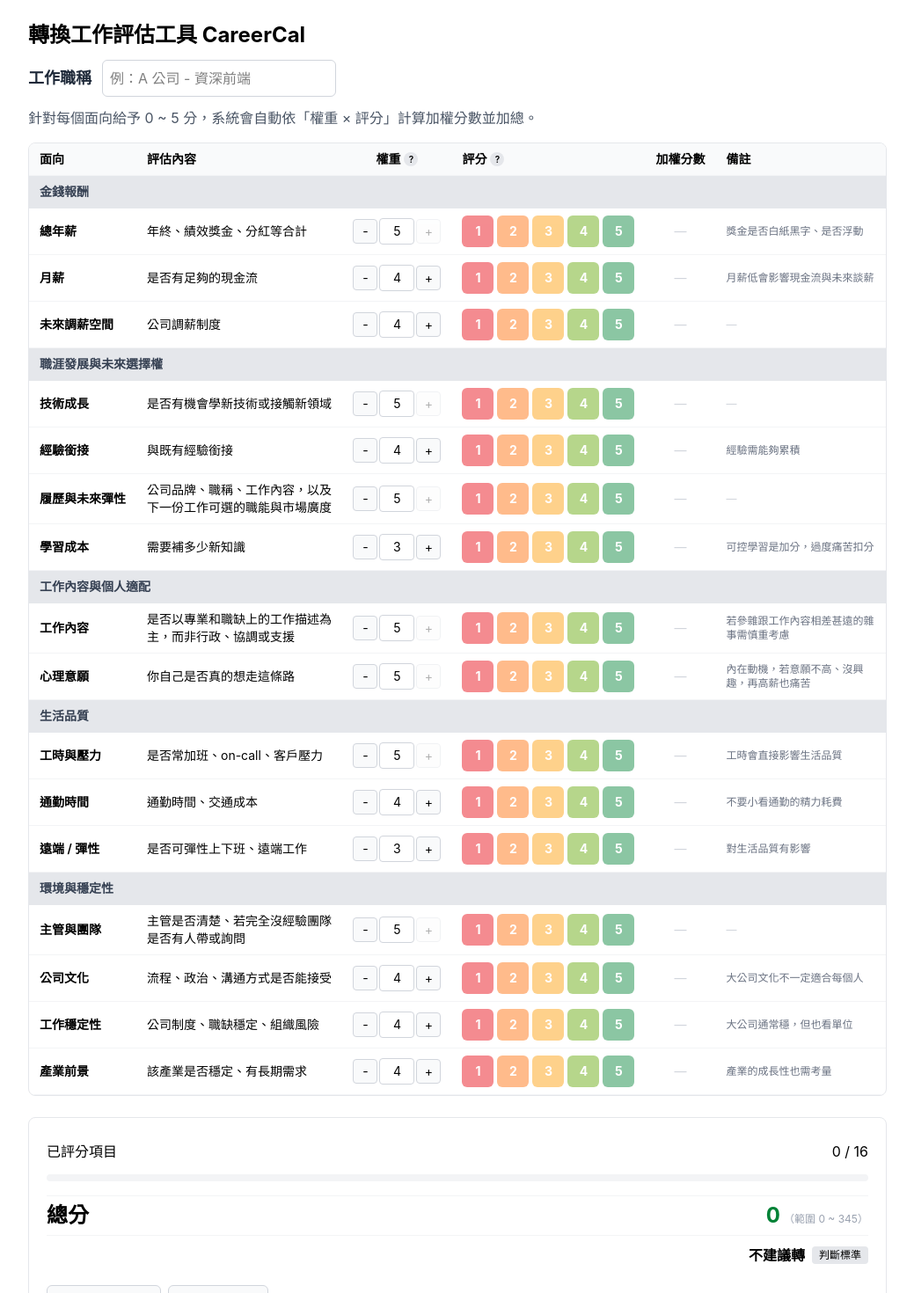
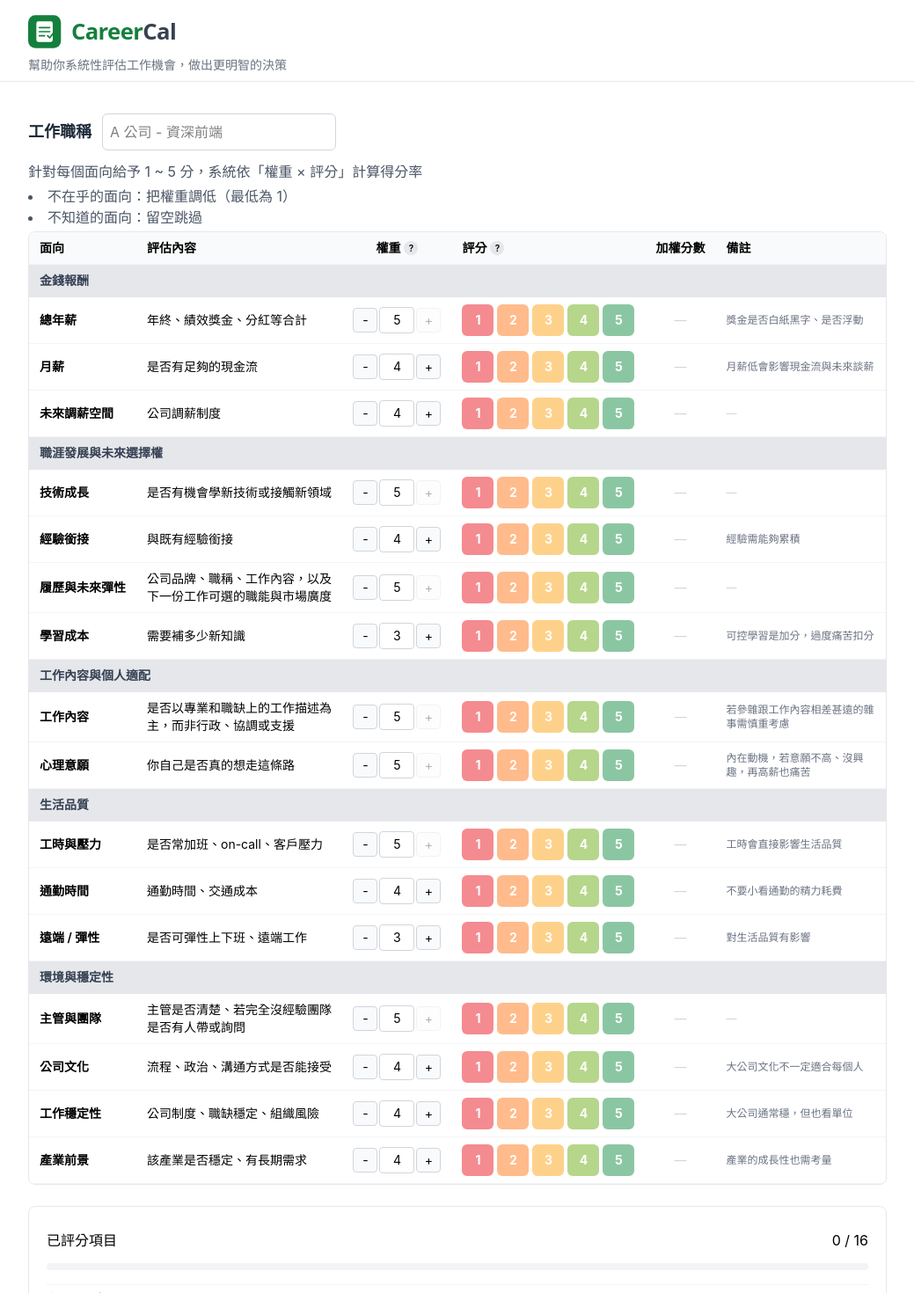
Before and after one commit to hangineer/Job-Eval-Worksheet, a React (Vite) app: page / in a window 1280 px wide. Shown: the top 1470 px of the page at 88% size, without its empty margins (120-1159 px from the left). Built offline with nearby package versions, Linux system fonts and the light colour scheme.

Commit message:
feat: separate scoring logic and normalize score system

```diff
--- a/src/App.tsx
+++ b/src/App.tsx
@@ -3,10 +3,31 @@ import { Tooltip } from "react-tooltip";
 import "react-tooltip/dist/react-tooltip.css";
 import { CriteriaTable } from "./components/CriteriaTable";
 import { SiteFooter } from "./components/SiteFooter";
-import { CRITERIA, getJudgment } from "./criteria";
+import Header from "./components/Header";
+import { CRITERIA } from "./criteria";
 import { useLocalStorage } from "./hooks/useLocalStorage";
-import { JOB_NAME_STORAGE_KEY, STORAGE_KEY, WEIGHTS_STORAGE_KEY } from "./lib/constants";
+import {
+  JOB_NAME_STORAGE_KEY,
+  STORAGE_KEY,
+  WEIGHTS_STORAGE_KEY,
+} from "./lib/constants";
+import {
+  evaluateScores,
+  getJudgment,
+  JUDGMENT_BANDS,
+  formatBandRange,
+  type ScoreResult,
+} from "./lib/scoring";
 import type { Scores, Weights } from "./lib/types";
+
+function getResultLabel(result: ScoreResult): string {
+  const { answeredCount, hasEnoughCoverage, percent, minAnswered } = result;
+  if (answeredCount === 0) return "尚未評分";
+  if (!hasEnoughCoverage) {
+    return `已評 ${answeredCount} / ${CRITERIA.length} 項，至少 ${minAnswered} 項才提供判斷`;
+  }
+  return getJudgment(percent);
+}
 
 function App() {
   const [scores, setScores] = useLocalStorage<Scores>(STORAGE_KEY, {});
@@ -16,23 +37,11 @@ function App() {
   const getWeight = (id: string, defaultWeight: number) =>
     weights[id] ?? defaultWeight;
 
-  const maxTotal = useMemo(
-    () => CRITERIA.reduce((sum, c) => sum + (weights[c.id] ?? c.weight) * 5, 0),
-    [weights]
+  const result = useMemo(
+    () => evaluateScores(scores, weights),
+    [scores, weights],
   );
-  const minTotal = 0;
-
-  const total = useMemo(
-    () =>
-      CRITERIA.reduce((sum, c) => {
-        const score = scores[c.id];
-        return sum + (score ?? 0) * (weights[c.id] ?? c.weight);
-      }, 0),
-    [scores, weights]
-  );
-
-  const answeredCount = CRITERIA.filter((c) => scores[c.id] != null).length;
-  const progress = (answeredCount / CRITERIA.length) * 100;
+  const { answeredCount, percent, progress } = result;
 
   const handleSelect = (id: string, value: number) => {
     setScores((prev) => ({
@@ -65,23 +74,25 @@ function App() {
 
   return (
     <div className="flex flex-col min-h-screen">
+      <Header />
       <div className="max-w-5xl mx-auto w-full p-6 flex-1">
-        <header className="mb-4">
-          <h1 className="text-2xl font-bold mb-1">轉換工作評估工具 CareerCal</h1>
         <label className="block mt-3 mb-3">
           <span className="text-lg font-semibold text-gray-800">工作職稱</span>
           <input
             type="text"
             className="max-w-lg ml-3 p-2 border border-gray-300 rounded-md text-base focus:outline-none focus:ring-2 focus:ring-green-600/30 focus:border-green-600"
-              placeholder="例：A 公司 - 資深前端"
+            placeholder="A 公司 - 資深前端"
             value={jobName}
-              onChange={(e) => setJobName(e.target.value)}
+            onChange={e => setJobName(e.target.value)}
           />
         </label>
         <p className="text-gray-600">
-            針對每個面向給予 0 ~ 5 分，系統會自動依「權重 × 評分」計算加權分數並加總。
+          針對每個面向給予 1 ~ 5 分，系統依「權重 × 評分」計算得分率
         </p>
-        </header>
+        <ul className="text-gray-600 list-disc list-inside my-1">
+          <li>不在乎的面向：把權重調低（最低為 1）</li>
+          <li>不知道的面向：留空跳過</li>
+        </ul>
 
         <CriteriaTable
           scores={scores}
@@ -104,17 +115,12 @@ function App() {
             />
           </div>
           <div className="flex justify-between items-center py-1.5 my-1 text-2xl font-bold border-t border-b border-gray-100">
-            <span>總分</span>
-            <span className="text-green-700">
-              {total}
-              <small className="ml-1 text-xs font-normal text-gray-400">
-                （範圍 {minTotal} ~ {maxTotal}）
-              </small>
-            </span>
+            <span>得分率</span>
+            <span className="text-green-700">{`${percent}%`}</span>
           </div>
           <div className="flex justify-end items-center py-1.5">
             <div className="flex items-center gap-2">
-              <span className="font-bold">{getJudgment(total)}</span>
+              <span className="font-bold">{getResultLabel(result)}</span>
               <button
                 type="button"
                 data-tooltip-id="judgment-tooltip"
@@ -128,13 +134,12 @@ function App() {
                 className="max-w-xs"
                 content={
                   <div className="text-left text-xs">
-                    <div className="font-bold mb-1">分數區間與判斷</div>
                     <div className="space-y-0.5 flex flex-col">
-                      <span className="font-semibold">240 分以上：很值得轉</span>
-                      <span className="font-semibold">195～239 分：偏值得，但要確認風險</span>
-                      <span className="font-semibold">155～194 分：可以考慮，但不是明顯好選項</span>
-                      <span className="font-semibold">115～154 分：只有在你很想離職時才考慮</span>
-                      <span className="font-semibold">115 分以下：不建議轉</span>
+                      {JUDGMENT_BANDS.map((band, i) => (
+                        <span key={band.label} className="font-semibold">
+                          {formatBandRange(i)}：{band.label}
+                        </span>
+                      ))}
                     </div>
                   </div>
                 }
@@ -144,7 +149,7 @@ function App() {
 
           <button
             type="button"
-            className="mt-4 px-4 py-2 border border-gray-300 rounded-md bg-gray-50 hover:bg-gray-200 transition"
+            className="mt-4 px-4 py-2 border border-gray-300 rounded-md bg-gray-50 hover:bg-gray-200 transition cursor-pointer"
             onClick={handleReset}
           >
             清空所有評分
@@ -152,7 +157,7 @@ function App() {
 
           <button
             type="button"
-            className="mt-4 ml-2 px-4 py-2 border border-gray-300 rounded-md bg-gray-50 hover:bg-gray-200 transition"
+            className="mt-4 ml-2 px-4 py-2 border border-gray-300 rounded-md bg-gray-50 hover:bg-gray-200 transition cursor-pointer"
             onClick={handleReset}
           >
             下載評分表
--- a/src/components/Header.tsx
+++ b/src/components/Header.tsx
@@ -1,4 +1,4 @@
-export function Header() {
+function Header() {
   return (
     <header className="w-full bg-white border-b border-gray-200">
       <div className="max-w-5xl mx-auto w-full px-6 py-2">
@@ -13,3 +13,5 @@ export function Header() {
     </header>
   );
 }
+
+export default Header;
--- a/src/criteria.ts
+++ b/src/criteria.ts
@@ -53,22 +53,3 @@ export const CRITERIA: Criterion[] = [
   { id: "job-stability", category: "environment", title: "工作穩定性", description: "公司制度、職缺穩定、組織風險", weight: 4, note: "大公司通常穩，但也看單位" },
   { id: "industry-outlook", category: "environment", title: "產業前景", description: "該產業是否穩定、有長期需求", weight: 4, note: "產業的成長性也需考量" },
 ];
-
-export interface JudgmentBand {
-  min: number;
-  label: string;
-}
-
-export const JUDGMENT_BANDS: JudgmentBand[] = [
-  { min: 80, label: "很值得轉" },
-  { min: 65, label: "偏值得，但要確認風險" },
-  { min: 50, label: "可以考慮，但不是明顯好選項" },
-  { min: 35, label: "只有在你很想離職時才考慮" },
-  { min: 0, label: "不建議轉" },
-];
-
-/** @param percent 0~100 的得分率 */
-export function getJudgment(percent: number): string {
-  const band = JUDGMENT_BANDS.find(b => percent >= b.min);
-  return band ? band.label : "";
-}
--- /dev/null
+++ b/src/lib/scoring.ts
@@ -0,0 +1,89 @@
+import { CRITERIA } from "../criteria";
+import type { Scores, Weights } from "./types";
+
+// 至少評過這個比例的項目才提供判斷（0.6 = 六成）
+export const MIN_COVERAGE = 0.6;
+
+export interface ScoreResult {
+  /** 已評分項目的加權總分（score × weight 累加） */
+  earned: number;
+  /** 已評分項目的加權滿分（5 × weight 累加） */
+  maxEarn: number;
+  /** 已評分的項目數 */
+  answeredCount: number;
+  /** 正規化得分率 0~100：全部 1 分 = 0%、全部 3 分 = 50%、全部 5 分 = 100% */
+  percent: number;
+  /** 評分進度（已評 / 全部項目） */
+  progress: number;
+  /** 提供判斷所需的最少評分項目數 */
+  minAnswered: number;
+  /** 覆蓋率是否足以下判斷 */
+  hasEnoughCoverage: boolean;
+}
+
+/** 依使用者的評分與權重，計算得分率、進度與是否足以下判斷 */
+export function evaluateScores(scores: Scores, weights: Weights): ScoreResult {
+  let earned = 0;
+  let maxEarn = 0;
+  let earnedMin = 0;
+  let answeredCount = 0;
+  for (const c of CRITERIA) {
+    const score = scores[c.id];
+    if (score == null) continue;
+    const weight = weights[c.id] ?? c.weight;
+    earned += score * weight;
+    maxEarn += weight * 5;
+    earnedMin += weight; // 該項最低可能得分（score = 1）
+    answeredCount += 1;
+  }
+
+  // 正規化到實際可達範圍：全部 1 分 = 0%、全部 3 分 = 50%、全部 5 分 = 100%
+  const range = maxEarn - earnedMin;
+  const percent =
+    range > 0 ? Math.round(((earned - earnedMin) / range) * 100) : 0;
+
+  const progress = (answeredCount / CRITERIA.length) * 100;
+  // 覆蓋率太低時不下判斷，避免只填幾項就給結論
+  const minAnswered = Math.ceil(CRITERIA.length * MIN_COVERAGE);
+  const hasEnoughCoverage = answeredCount >= minAnswered;
+
+  return {
+    earned,
+    maxEarn,
+    answeredCount,
+    percent,
+    progress,
+    minAnswered,
+    hasEnoughCoverage,
+  };
+}
+
+export interface JudgmentBand {
+  min: number;
+  label: string;
+}
+
+export const JUDGMENT_BANDS: JudgmentBand[] = [
+  { min: 75, label: "很值得轉" },
+  { min: 60, label: "偏值得，但要確認風險" },
+  { min: 40, label: "可以考慮，但不是明顯好選項" },
+  { min: 25, label: "只有在你很想離職時才考慮" },
+  { min: 0, label: "不建議轉" },
+];
+
+/** @param percent 0~100 的正規化得分率 */
+export function getJudgment(percent: number): string {
+  const band = JUDGMENT_BANDS.find(b => percent >= b.min);
+  return band ? band.label : "";
+}
+
+// 產生區間的顯示文字，ex.「75% 以上」「60～74%」「低於 25%」
+export function formatBandRange(index: number): string {
+  const band = JUDGMENT_BANDS[index];
+  if (index === 0) return `${band.min}% 以上`;
+
+  const upper = JUDGMENT_BANDS[index - 1].min;
+  if (band.min === 0) return `低於 ${upper}%`;
+
+  return `${band.min}~${upper - 1}%`;
+}
```
Lines whose indentation alone changed are shown as unchanged.
